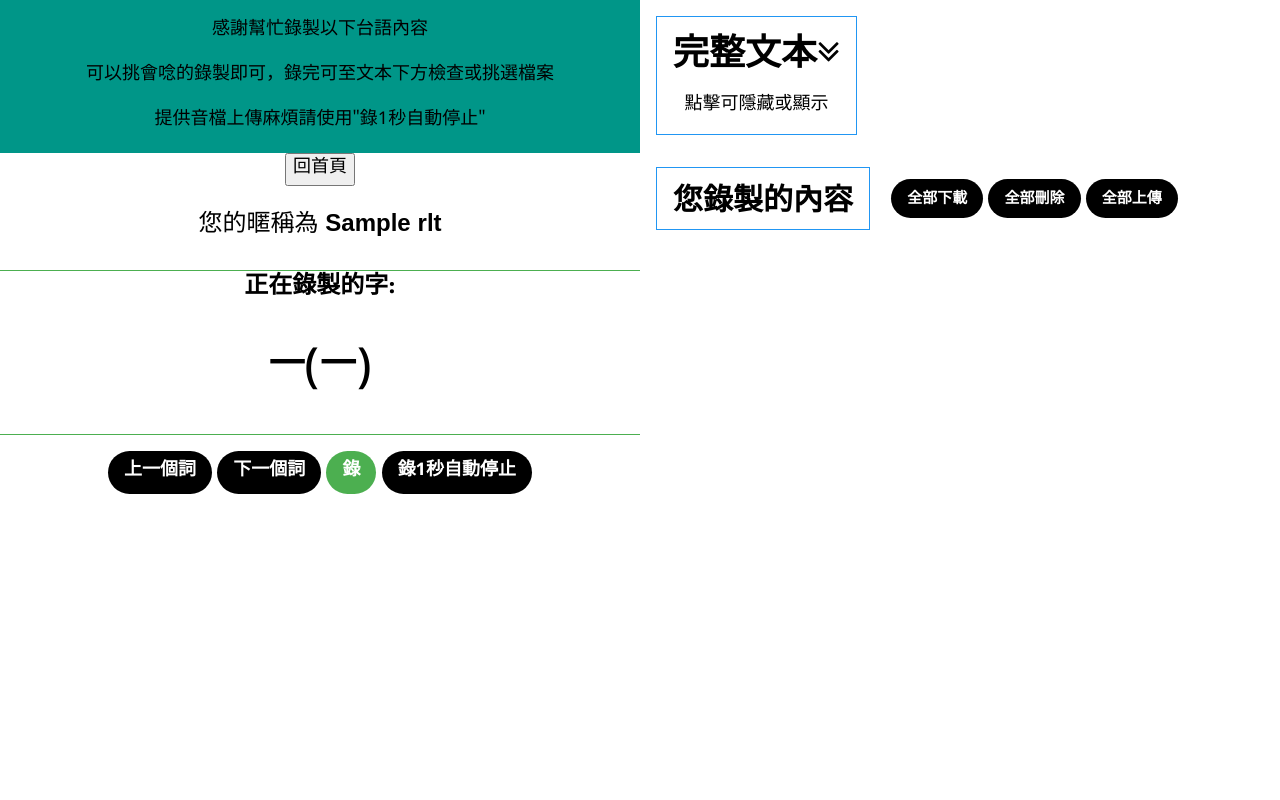
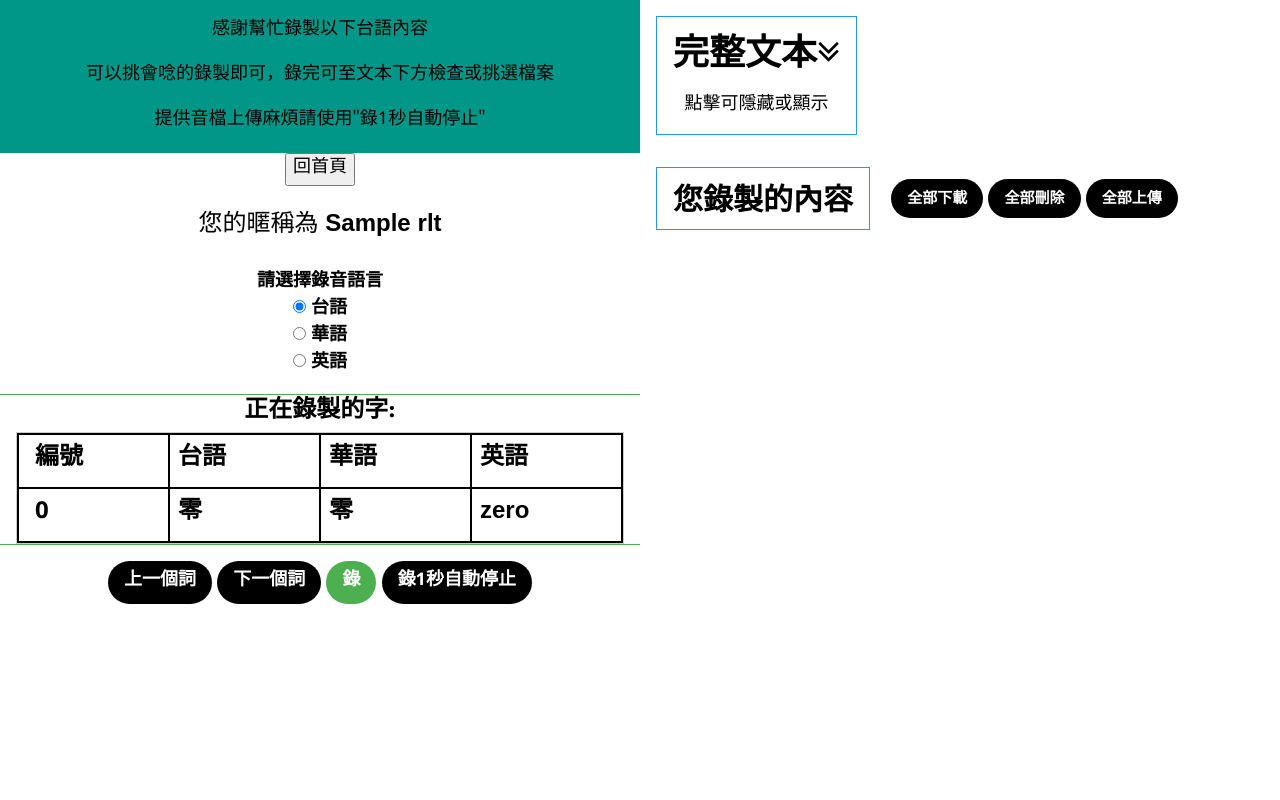
Before and after one commit to cguddd/recorder6.0, a Django app: template templates/recorder.html in a window 1280 px wide. Run offline with Django 3.2, Linux system fonts and the light colour scheme; the template is opened without the code that fills it: most values are stand-ins (such as "Sample title", 1, 10 or a date in 2020); some libraries are stand-ins or nearby versions; some web fonts are replaced.

Commit message:
Add files via upload

```diff
--- a/templates/recorder.html
+++ b/templates/recorder.html
@@ -22,6 +22,12 @@
       }
       recordingslist audio {}
   </style>
+  <style>
+      table.a {
+          table-layout: fixed;
+          width: 180px;
+      }
+  </style>
 </head>
 
 <body>
@@ -34,11 +40,21 @@
       </div>
       <button type ="button" onclick="location.href='../'">回首頁</button>
       <p class="w3-xlarge">您的暱稱為<b> {{ rlt }}</p>
+      <form id="language">
+        請選擇錄音語言<br>
+        <input type="radio" name="language" value="台語" checked="true"> 台語<br>
+        <input type="radio" name="language" value="華語"> 華語<br>
+        <input type="radio" name="language" value="英語"> 英語<br>
+      </form>
       <div class="w3-panel w3-border-top w3-border-bottom w3-border-green">
           <div class="w3-xlarge">正在錄製的字:</div>
-          <p class="w3-xxlarge" id="wordlist">一(一)</p>
+          <div class="w3-table-all w3-hoverable w3-xlarge">
+            <table class=" a w3-bordered-red w3-black w3-text-black" id="wordtable" style="width: 100%" >
+                <tr><td>編號</td><td>台語</td><td>華語</td><td>英語</td></tr>
+            </table>
+          </div>
       </div>
-      <div class="w3-show-inline-block  ">
+      <div class="w3-show-inline-block">
           <button type="button" class="w3-btn w3-black w3-round-xxlarge" onclick="preword(this);" id="preword">上一個詞</button>
           <button type="button" class="w3-btn w3-black w3-round-xxlarge" onclick="nextword(this);" id="nextword">下一個詞</button>
       </div>
@@ -61,8 +77,8 @@
   <div style="margin-left:50%">
     <h1 id="textHead" class=" w3-button  w3-border  w3-hover-teal w3-border-blue w3-margin"><b>完整文本<i class="fa fa-angle-double-down" style="font-size:36px"></i><h5>點擊可隱藏或顯示</h5></h1>
     <div class="w3-table-all w3-hoverable w3-xlarge">
-        <table  class="w3-bordered-red w3-black w3-text-black " id="theTable" style="width: 100%" >
-            <tr><td>編號</td><td>台語</td><td>中文意思</td></tr>
+        <table  class="a w3-bordered-red w3-black w3-text-black " id="theTable" style="width: 100%" >
+            <tr><td>編號</td><td>台語</td><td>華語</td><td>英語</td></tr>
         </table>
     </div>
     <h2 class=" w3-button w3-border  w3-hover-teal w3-border-blue w3-margin"><b>您錄製的內容</h2>
@@ -77,21 +93,24 @@
 <script>
   var audio_context; //瀏覽器錄音器相關
   var recorder; //錄音器
-  var words = ['一','二','三','四','五','六','七','八','九','零','後退','前進','上','下','左','右','床','去','快樂','房屋','樹','鳥','貓','狗','志明','春嬌','可以','不可','開','關'];
-  var originWords = ['一','二','三','四','五','六','七','八','九','零','退後','進前','起去','落來','倒邊','正邊','眠床','去','快樂','厝','樹','鳥','貓','狗','志明','春嬌','會使','袂使','開','關'];
+  var CHTwords = ['零','一','二','三','四','五','六','七','八','九','後退','前進','上','下','左','右','床','去','快樂','房屋','樹','鳥','貓','狗','志明','春嬌','可以','不可','開','關'];
+  var TWwords = ['零','一','二','三','四','五','六','七','八','九','退後','進前','起去','落來','倒邊','正邊','眠床','去','快樂','厝','樹','鳥','貓','狗','志明','春嬌','會使','袂使','開','關'];
+  var ENwords = ['zero','one','two','three','four','five','six','seven','eight','nine','backward','forward','up','down','left','right','bed','go','happy','house','tree','bird','cat','dog','marvin','sheila','yes','no','on','off']
   var words_th = 0; //第幾個字
+  var TitleTable = document.getElementById("wordtable").innerHTML;
   //var result="";
 
   //右半邊顯示文本的內容
   window.onload=makeTable();
   function makeTable(){
-      var wordsLen=words.length;
+      var wordsLen=CHTwords.length;
       var tableString;
-      var originTable
+      var originTable;
       for(var i=0;i<wordsLen;i++) {
-          originTable=document.getElementById("theTable").innerHTML;
-          document.getElementById("theTable").innerHTML=originTable+"<tr><td id ='"+originWords[i]+"'>"+i+"</td><td>"+originWords[i]+"</td><td>"+words[i]+"</td></tr>";
+          originTable = document.getElementById("theTable").innerHTML;
+          document.getElementById("theTable").innerHTML = originTable + "<tr><td>" + i + "</td><td>" + TWwords[i] + "</td><td>" + CHTwords[i] + "</td><td>" + ENwords[i] + "</td></tr>";
       }
+      document.getElementById("wordtable").innerHTML = TitleTable + "<tr><td>" + 0 + "</td><td>" + TWwords[0] + "</td><td>" + CHTwords[0] + "</td><td>" + ENwords[0] + "</td></tr>";
   }
   $(document).ready(function(){
     $("#theTable").slideToggle("fast");
@@ -244,25 +263,29 @@
 
   //上一個字
   function preword() {
-      var this_word = document.createElement("div");
-      wordlist.removeChild(wordlist.childNodes[0]);
-      if(words_th === 0) //若為第一個字 按下按鈕後跳到最後一個字
-          words_th = words.length - 1;
-      else
+      if(words_th === 0) { //若為第一個字 按下按鈕後跳到最後一個字
+          var th = CHTwords.length - 1;
+          document.getElementById("wordtable").innerHTML = TitleTable + "<tr><td>" + th + "</td><td>" + TWwords[th] + "</td><td>" + CHTwords[th] + "</td><td>" + ENwords[th] + "</td></tr>";
+          words_th = CHTwords.length - 1;
+      }
+      else {
+          var th = words_th - 1;
+          document.getElementById("wordtable").innerHTML = TitleTable + "<tr><td>" + th + "</td><td>" + TWwords[th] + "</td><td>" + CHTwords[th] + "</td><td>" + ENwords[th] + "</td></tr>";
           words_th = words_th - 1;
-      this_word.innerHTML = words[words_th] + "(" +originWords[words_th] + ")";
-      wordlist.appendChild(this_word);
+      }
   }
   //下一個字
   function nextword() {
-      var this_word = document.createElement("div");
-      wordlist.removeChild(wordlist.childNodes[0]);
-      if(words_th === words.length - 1) //若為最後一個字 按下按鈕後跳到第一個字
+      if(words_th === CHTwords.length - 1) { //若為最後一個字 按下按鈕後跳到第一個字
+          var th = 0;
+          document.getElementById("wordtable").innerHTML = TitleTable + "<tr><td>" + th + "</td><td>" + TWwords[th] + "</td><td>" + CHTwords[th] + "</td><td>" + ENwords[th] + "</td></tr>";
           words_th = 0;
-      else
+      }
+      else {
+          var th = words_th + 1;
+          document.getElementById("wordtable").innerHTML = TitleTable + "<tr><td>" + th + "</td><td>" + TWwords[th] + "</td><td>" + CHTwords[th] + "</td><td>" + ENwords[th] + "</td></tr>";
           words_th = words_th + 1;
-      this_word.innerHTML = words[words_th] + "(" +originWords[words_th] + ")";
-      wordlist.appendChild(this_word);
+      }
   }
 
   //創建錄音條及功能
@@ -281,6 +304,8 @@
            var theFirstChild = recordingslist.firstChild;
            var recog=document.createElement("li");
            var filename = new Date().toISOString(); //wav檔名
+           var language = document.getElementById("language").language.value;
+           var word_number;
            /*辨識相關
            $.ajax({
                url: 'recogResult',
@@ -303,11 +328,17 @@
            hf.download = filename + '.wav';
            hf.id = 'dl';
            hf.innerHTML = hf.download;
-           word.innerHTML = "錄音內容: " + words[words_th];
-           thisword.innerHTML = words[words_th];
+           word.innerHTML = "錄音內容: " + language + "," + words_th + "," + TWwords[words_th] + "," + CHTwords[words_th] + "," + ENwords[words_th];
+           if(words_th < 10){
+               word_number = "00" + words_th;
+           }
+           else if(words_th >= 10 && words_th < 100){
+               word_number = "0" + words_th;
+           }
+           thisword.innerHTML = "文本001_" + language + "_" + word_number + "_{{ rlt }}";
            download.innerHTML = "下載";
            download.onclick = function() {
-               filename = thisword.innerHTML + "_{{ rlt }}";
+               filename = thisword.innerHTML;
                hf.download = filename + '.wav';
                li.appendChild(hf);
                hf.click();
```
